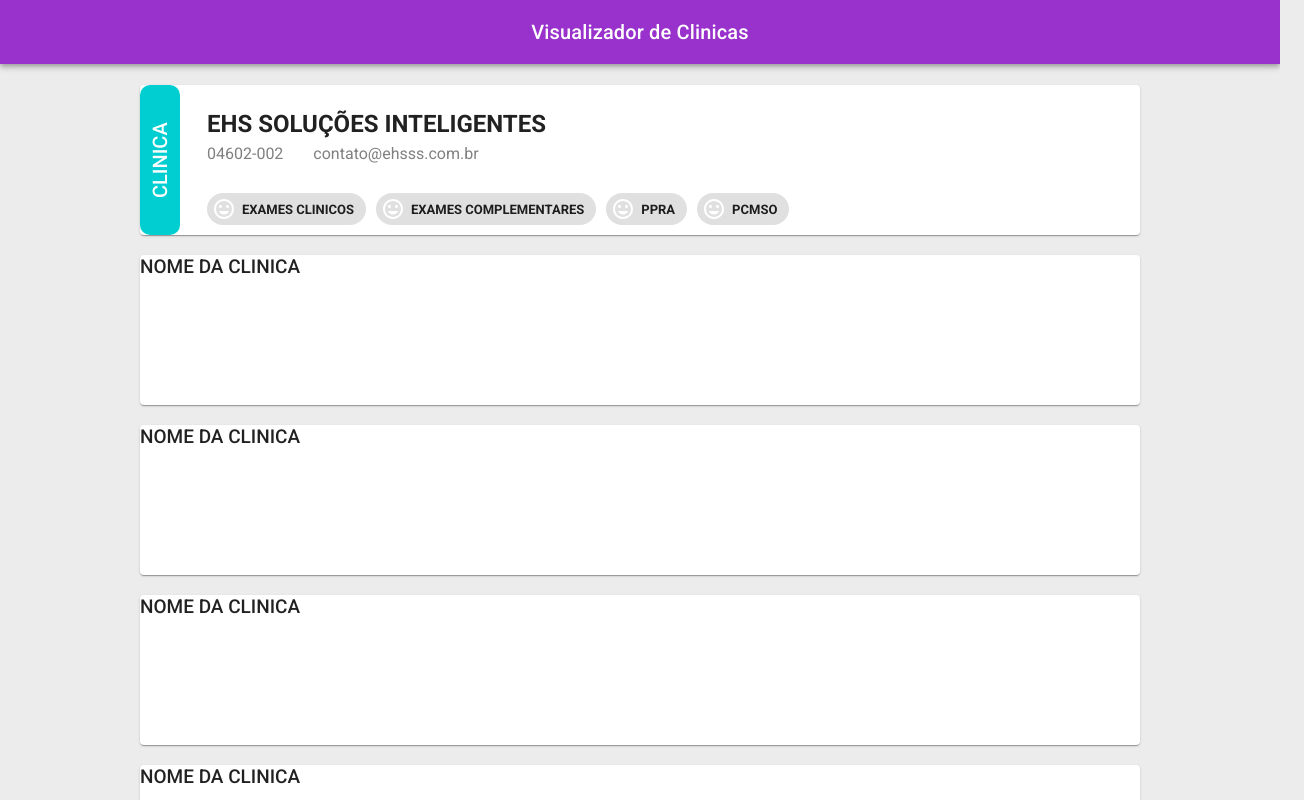
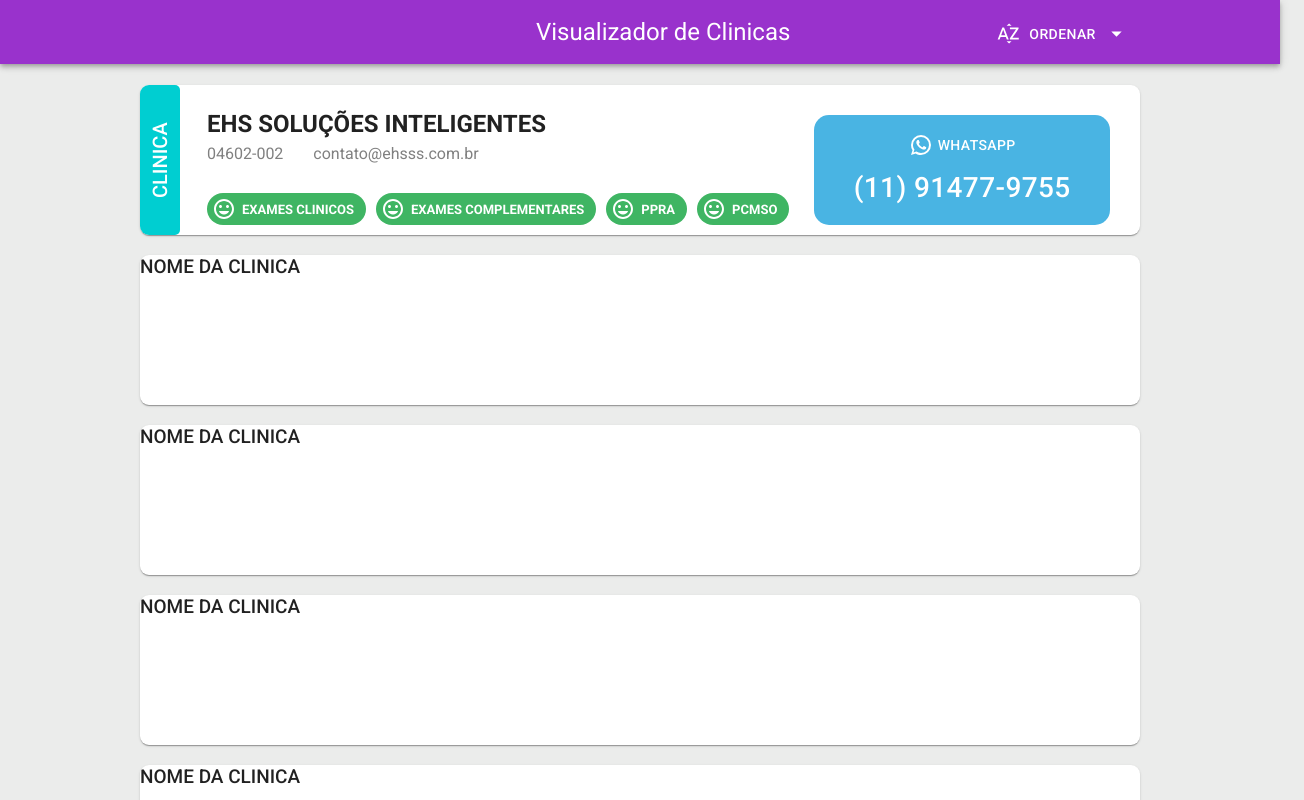
Before and after one commit to willfeliz1/visualizador-clinica, a React (Create React App) app: page / in a window 1280 px wide. Shown: the top 800 px of the page, 1304 px wide, since content can reach past the window. Built offline with nearby package versions, Linux system fonts and the light colour scheme.

Commit message:
feat: Layout de botão para ordenação

```diff
--- a/src/pages/ClinicViewer/clinicViewer.tsx
+++ b/src/pages/ClinicViewer/clinicViewer.tsx
@@ -1,5 +1,5 @@
-import { AppBar, Typography } from '@material-ui/core';
-import { Mood, WhatsApp } from '@material-ui/icons';
+import { AppBar, Button, FormControl, Typography } from '@material-ui/core';
+import { ArrowDropDown, Mood, SortByAlpha, WhatsApp } from '@material-ui/icons';
 import React, { useCallback, useState } from 'react';
 import XLSX from 'xlsx';
 import {
@@ -16,6 +16,8 @@
   ClinicInfo,
   PhoneWhatsApp,
   ClinicBorder,
+  SettingsDiv,
+  SortAlphabeticalButton,
 } from './styles';
 
 // interface IUpload {
@@ -27,8 +29,14 @@
 //   servicosDisponiveis: string;
 // }
 
+interface ISortByAlpha {
+  ordem: 'Acrescente' | 'Decrescente' | 'Nenhum';
+}
+
 const ClinicViewer: React.FC = () => {
   const [uploadedFiles, setUploadedFiles] = useState([]);
+  const [open, setOpen] = useState(false);
+  const [sortByAlpha, setSortByAlpha] = useState<ISortByAlpha>();
 
   const readxls = useCallback(
     file => {
@@ -61,7 +69,16 @@
     <Container>
       <AppBar position="absolute">
         <ToolBar>
-          <Typography variant="h6">Visualizador de Clinicas</Typography>
+          <Typography variant="h5">Visualizador de Clinicas</Typography>
+
+          <SettingsDiv>
+            <SortAlphabeticalButton
+              startIcon={<SortByAlpha />}
+              endIcon={<ArrowDropDown />}
+            >
+              <Typography variant="button">Ordenar</Typography>
+            </SortAlphabeticalButton>
+          </SettingsDiv>
         </ToolBar>
       </AppBar>
       <Main>
@@ -106,7 +123,7 @@
                   <span>WhatsApp</span>
                 </div>
                 <PhoneWhatsApp>
-                  <h2>(11) 92477-9755</h2>
+                  <h1>(11) 91477-9755</h1>
                 </PhoneWhatsApp>
               </WhatsAppContainer>
             </ClinicCard>
--- a/src/pages/ClinicViewer/styles.ts
+++ b/src/pages/ClinicViewer/styles.ts
@@ -1,5 +1,6 @@
+import styled from 'styled-components';
+
 import { Button, Card, Chip, Grid, Toolbar } from '@material-ui/core';
-import styled from 'styled-components';
 
 export const Container = styled.div`
   display: flex;
@@ -7,13 +8,40 @@
 
 export const ToolBar = styled(Toolbar)`
   display: flex;
-  justify-content: center;
   background-color: #9932cc;
+
+  h5 {
+    position: absolute;
+    width: 100%;
+    padding-left: 40%;
+  }
+`;
+
+export const SettingsDiv = styled.div`
+  display: flex;
+  flex: 1;
+  justify-content: flex-end;
+  align-items: flex-start;
+  width: 200px;
+  height: 35px;
+  margin-right: 10%;
+  padding-top: 0.8px;
+`;
+
+export const SortAlphabeticalButton = styled(Button)`
+  && {
+    color: #fff;
+    border: 1;
+  }
+
+  svg {
+    width: 25px;
+    height: 25px;
+  }
 `;
 
 export const Main = styled.main`
   flex-grow: 1;
-
   padding: 75px 5px 5px;
 `;
 
@@ -28,15 +56,16 @@
   align-items: center;
   width: 100%;
   height: 100vh;
-  border-radius: 5px;
 `;
 
 export const ClinicCard = styled(Card)`
+  && {
     display: flex;
     margin: 10px 0;
     min-height: 150px;
     min-width: 1000px;
-  border-radius: 10px;
+    border-radius: 9px;
+  }
 `;
 
 export const ClinicBorder = styled.div`
@@ -48,7 +77,7 @@
   margin-right: 27px;
   writing-mode: vertical-rl;
   transform: rotate(-180deg);
-  border-radius: 10px;
+  border-radius: 5px;
 
   span {
     font-size: 20px;
@@ -86,28 +115,31 @@
 `;
 
 export const ChipService = styled(Chip)`
-  background-color: #49b4d4;
+  && {
+    background: #3fb563;
     color: #fff;
     font-weight: bolder;
 
     svg {
       color: #fff;
     }
+  }
 `;
 
 export const WhatsAppContainer = styled(Button)`
+  && {
     display: flex;
     flex: 1;
     width: 200px;
     height: 110px;
     margin: 30px 30px 0 25px;
     padding: 5px 0 0 0;
-  background-color: #169632;
+    background: #49b4e3;
     border-radius: 15px;
     transition: all 0.5s;
 
     :hover {
-    background-color: #3fb563;
+      background-color: #49b4d4;
       padding-right: 30px;
       transition: 0.5s;
     }
@@ -127,6 +159,7 @@
         }
       }
     }
+  }
 `;
 
 export const PhoneWhatsApp = styled.div`
```
Lines whose indentation alone changed are shown as unchanged.
